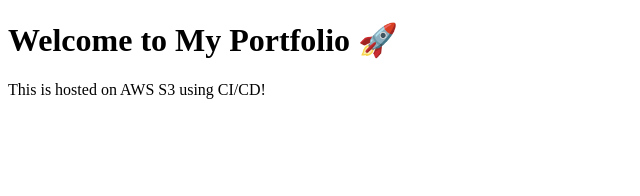
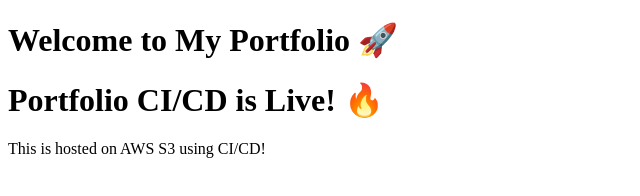
Before and after one commit to Ajinkya-0599/my-portfolio-site, a plain HTML site: page index.html in a window 1280 px wide. Shown: the whole page, without its empty margins (0-640 px from the left). Drawn offline with Linux system fonts and the light colour scheme.

Commit message:
Updated portfolio heading

```diff
--- a/index.html
+++ b/index.html
@@ -5,6 +5,7 @@
 </head>
 <body>
   <h1>Welcome to My Portfolio 🚀</h1>
+  <h1>Portfolio CI/CD is Live! 🔥</h1>
   <p>This is hosted on AWS S3 using CI/CD!</p>
 </body>
 </html>
```
